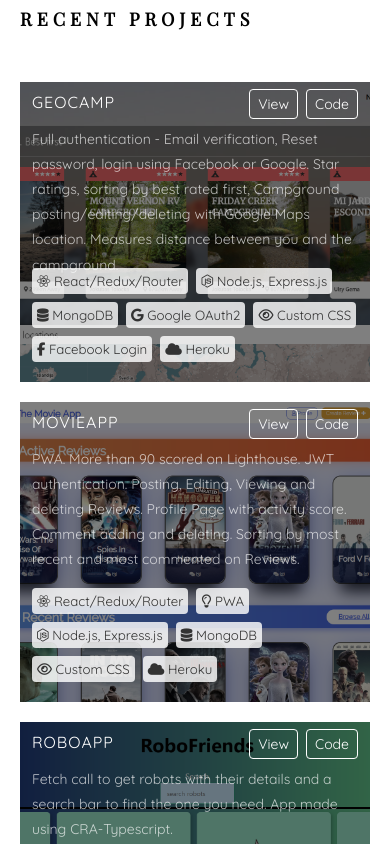
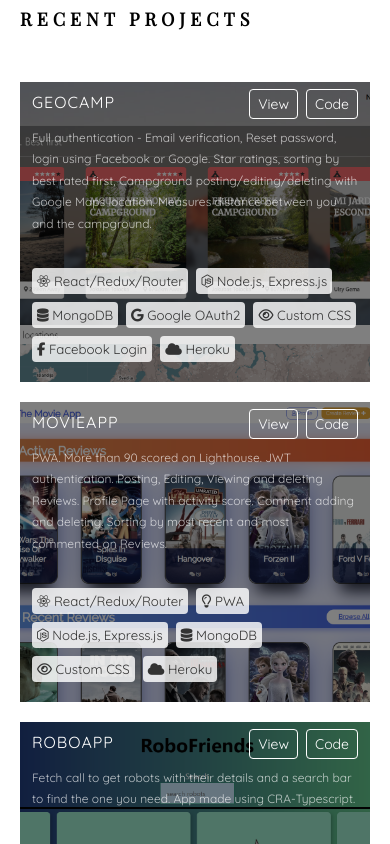
Before and after one commit to JokubasTolocka/portfolio, a React (Create React App) app: page / in a window 390 px wide. Shown: the part 1440-2284 px from the top of the page. Built offline with nearby package versions, Linux system fonts and the light colour scheme.

Commit message:
changed font size for mobile

```diff
--- a/src/index.css
+++ b/src/index.css
@@ -430,6 +430,9 @@
     margin: 50px auto;
     width: 300px;
   }
+  .project-top p{
+    font-size: 12px;
+  }
   .project{
     margin: 10px auto;
     width: 350px;
```
